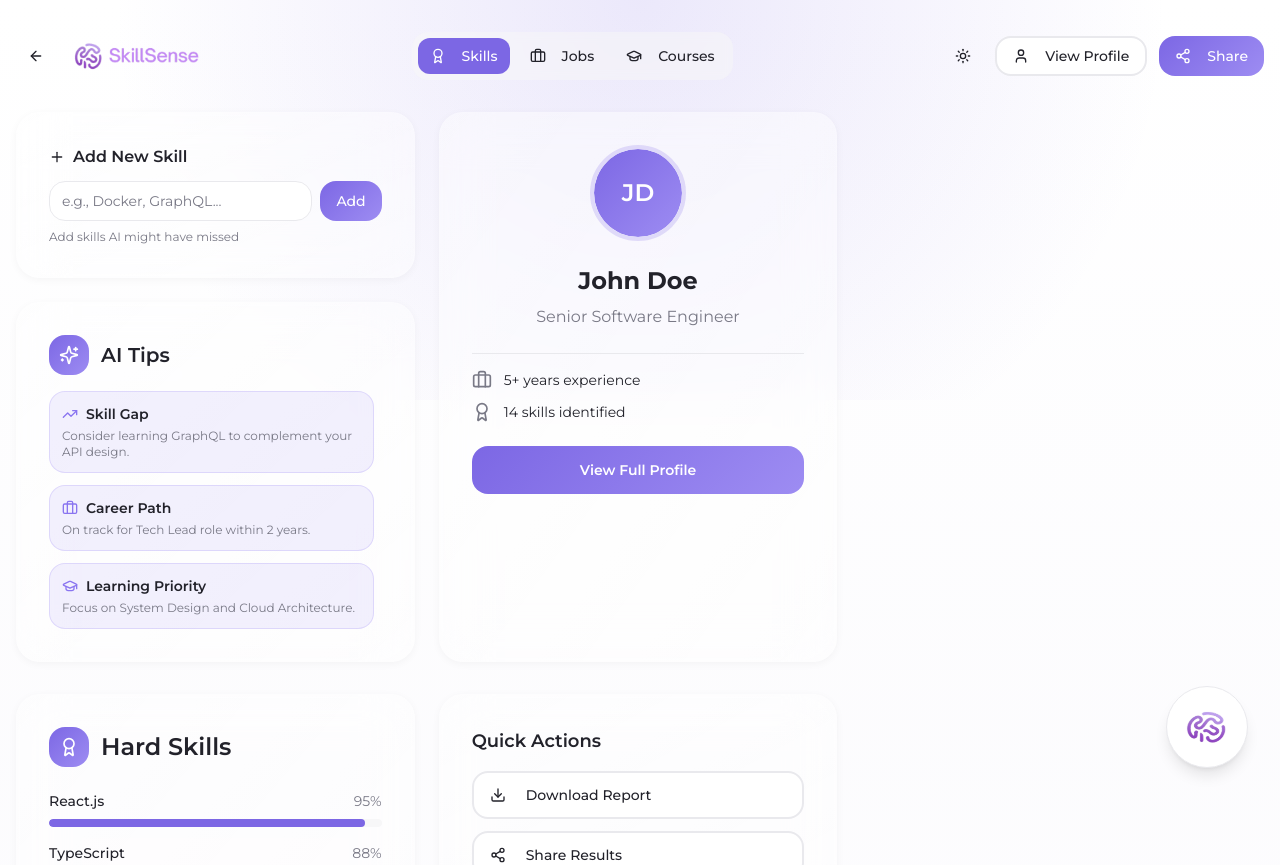
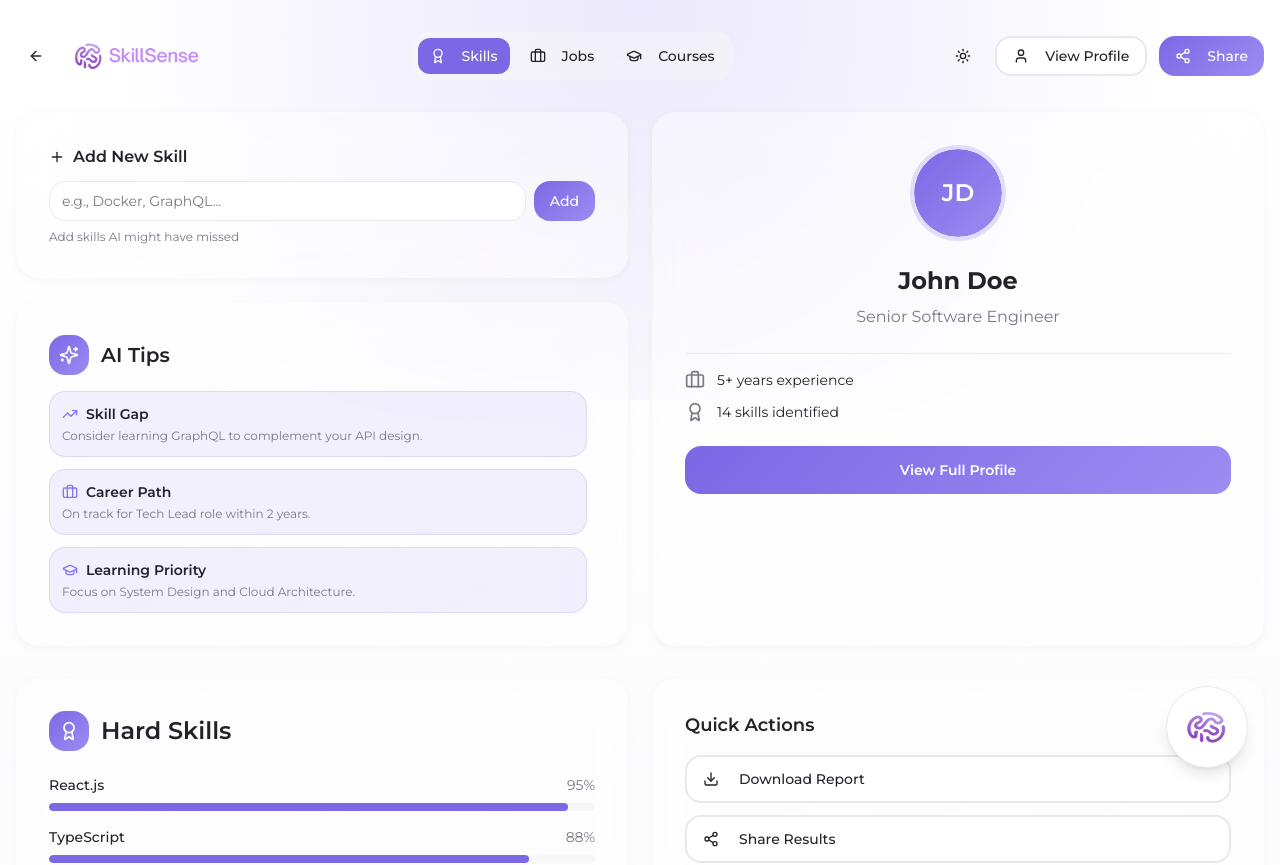
Before and after one commit to Gift-Okoye/skillsense-ai, a React (Vite) app: page /dashboard in a window 1280 px wide. Shown: the top 865 px of the page. Built offline with nearby package versions, Linux system fonts and the light colour scheme; the HTML template or start-up script is replaced by a standard one; a web font is replaced by a local one.

Commit message:
Make dashboard skills section full width
Change the container for the skills section on the dashboard to take up 100% of the width, removing the `lg:col-span-8` restriction.

```diff
--- a/src/pages/Dashboard.tsx
+++ b/src/pages/Dashboard.tsx
@@ -245,9 +245,9 @@ const Dashboard = () => {
 
         {/* Main Content */}
         {activeSection === "skills" && (
-          <div className="grid lg:grid-cols-12 gap-8">
-            {/* Left Panel - Skills */}
-            <div className="lg:col-span-8 space-y-8">
+          <div className="w-full">
+            {/* Skills Section */}
+            <div className="w-full space-y-8">
               {/* Add Skill & AI Recommendations Container */}
               <div className="grid lg:grid-cols-2 gap-6">
                 {/* Add New Skill & AI Recommendations (add_rec_container) */}
```
